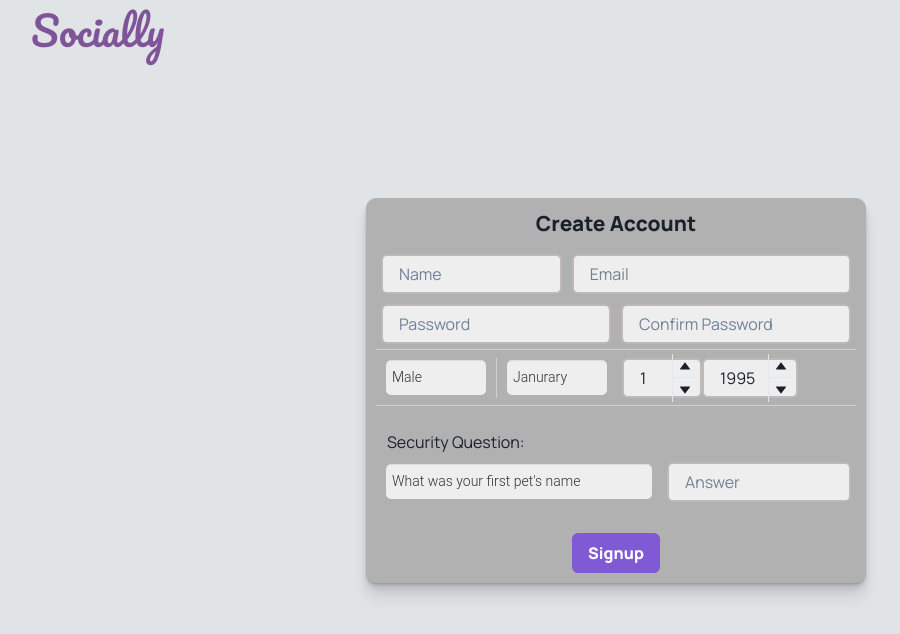
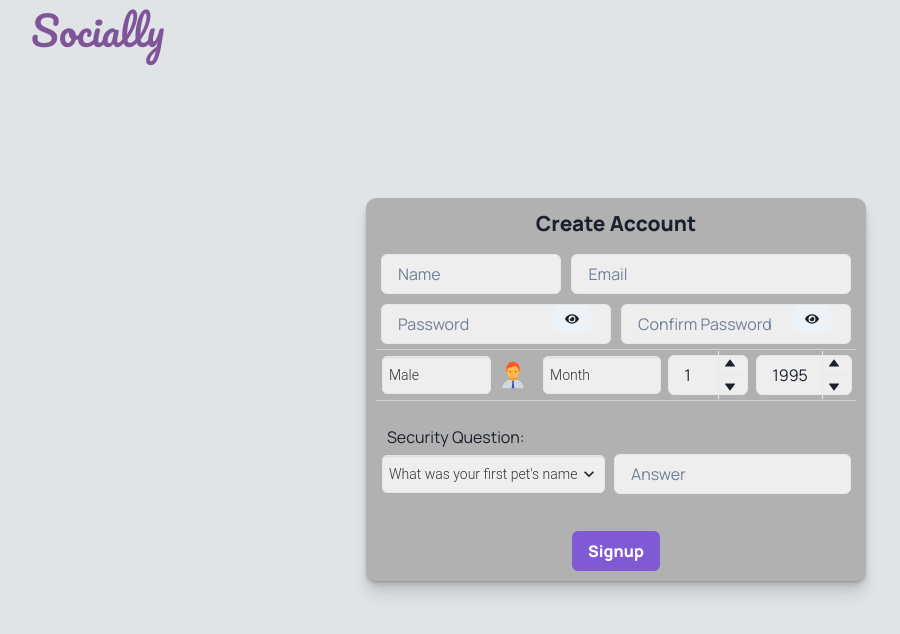
Before and after one commit to clew-bot/Socially, a React (Create React App) app in the folder frontend/: page /signup in a window 1280 px wide. Shown: the top 634 px of the page, without its empty margins (24-924 px from the left). Built offline with nearby package versions, Linux system fonts and the light colour scheme.

Commit message:
signup almost done

```diff
--- a/frontend/package.json
+++ b/frontend/package.json
@@ -17,6 +17,7 @@
     "react-router-dom": "^6.3.0",
     "react-scripts": "5.0.1",
     "styled-components": "^5.3.5",
+    "validator": "^13.7.0",
     "web-vitals": "^2.1.4"
   },
   "scripts": {
--- a/frontend/src/App.css
+++ b/frontend/src/App.css
@@ -3,7 +3,7 @@
 }
 
 #app {
-  background-color: aliceblue;
+  background-color: black;
 }
 
 .css-mxool3 {
--- a/frontend/src/pages/Signup/index.js
+++ b/frontend/src/pages/Signup/index.js
@@ -1,10 +1,12 @@
 import React, { useState } from "react";
+import validator from "validator";
 import {
   Form,
-  Select,
   Container,
   Centered,
   Centered2,
+  GenderContainer,
+  BirthdayContainer,
 } from "../../styled/signup.styled";
 import { useForm } from "../../hooks/useForm";
 import { format, compareAsc } from "date-fns";
@@ -18,11 +20,15 @@ import {
   NumberIncrementStepper,
   NumberDecrementStepper,
   FormControl,
+  InputRightElement,
+  InputGroup,
+  Select,
   FormLabel,
   FormErrorMessage,
   FormHelperText,
 } from "@chakra-ui/react";
-
+import { FaEye, FaEyeSlash } from "react-icons/fa";
+import { FcBusinesswoman, FcManager } from "react-icons/fc";
 const Signup = () => {
   const [loading, setLoading] = useState(false);
   const [values, handleChange] = useForm({
@@ -34,12 +40,43 @@ const Signup = () => {
     day: "",
     sAnswer: "",
   });
+  let isError = false;
   const [gender, setGender] = useState([]);
   const [securityQuestion, setSecurityQuestion] = useState([]);
-  const isError = values === "";
+  const [show, setShow] = useState(false);
+  const [emailError, setEmailError] = useState("");
+  const [error, setError] = useState(false);
+  const [pwError, setPWError] = useState(false);
 
+  const handleClick = () => setShow(!show);
+
+  const validateEmail = (email) => {
+    if (validator.isEmail(email)) {
+      console.log("aight");
+      isError = false;
+      setEmailError("");
+      setError(false);
+    } else {
+      console.log("ffs kid");
+      isError = true;
+      console.log(isError);
+      setEmailError("This field is invalid");
+      setError(true);
+    }
+  };
   const handleSignUp = async (e) => {
+    setLoading(true);
     e.preventDefault();
+    validateEmail(values.email);
+    if (isError) {
+      setLoading(false);
+      return;
+    }
+    if (values.password !== values.confirmPassword) {
+      setPWError(true);
+      setLoading(false);
+      return;
+    }
 
     console.log(values);
     let birthday = format(
@@ -73,6 +110,7 @@ const Signup = () => {
             ></Input>
             <br />
             <Input
+              className={`${error ? "error" : ""}`}
               onChange={handleChange}
               name="email"
               placeholder="Email"
@@ -80,37 +118,71 @@ const Signup = () => {
           </Container>
 
           <Container>
+            <InputGroup>
               <Input
                 onChange={handleChange}
                 name="password"
-              type="password"
+                className={`${pwError ? "error" : ""}`}
                 placeholder="Password"
+                type={show ? "text" : "password"}
               ></Input>
+              <InputRightElement width="5.5rem">
+                <Button h="1.75rem" size="sm" onClick={handleClick}>
+                  {show ? <FaEyeSlash /> : <FaEye />}
+                </Button>
+              </InputRightElement>
+            </InputGroup>
+            <InputGroup>
               <Input
                 onChange={handleChange}
+                className={`${pwError ? "error" : ""}`}
                 name="confirmPassword"
-              type="password"
                 placeholder="Confirm Password"
+                type={show ? "text" : "password"}
               ></Input>
+              <InputRightElement width="5.5rem">
+                <Button h="1.75rem" size="sm" onClick={handleClick}>
+                  {show ? <FaEyeSlash /> : <FaEye />}
+                </Button>
+              </InputRightElement>
+            </InputGroup>
           </Container>
           <Divider />
 
-          <Container>
+          <Container js="center" width="100px">
             <Select
+            width="110px"
+            icon={""}
+            className="gender-select"
               onChange={(e) => {
                 setGender(e.target.value);
               }}
-              width="100px"
             >
-              <option defaultValue disabled>
+              <option disabled defaultValue={true}>
                 Gender
               </option>
               <option value="Male">Male</option>
               <option value="Female">Female</option>
             </Select>
-            <Divider orientation="vertical" />
-            <Select name="month" onChange={handleChange} width="100px">
-              <option value="01">Janurary</option>
+            <GenderContainer>
+              {gender === "Female" ? (
+                <FcBusinesswoman size={"2rem"} />
+              ) : (
+                <FcManager size={"2rem"} />
+              )}
+            </GenderContainer>
+            <BirthdayContainer>
+              <Select
+              icon={""}
+                name="month"
+                onChange={handleChange}
+                marginLeft=".5rem"
+                width="120px"
+              >
+                <option disabled selected>
+                  Month
+                </option>
+                <option value="01">January</option>
                 <option value="02">February</option>
                 <option value="03">March</option>
                 <option value="04">April</option>
@@ -124,6 +196,7 @@ const Signup = () => {
                 <option value="12">December</option>
               </Select>
               <NumberInput
+                marginLeft=".5rem"
                 size="md"
                 maxW={20}
                 defaultValue={1}
@@ -139,6 +212,7 @@ const Signup = () => {
                 </NumberInputStepper>
               </NumberInput>
               <NumberInput
+                marginLeft=".5rem"
                 size="md"
                 maxW={24}
                 defaultValue={1995}
@@ -154,6 +228,7 @@ const Signup = () => {
                   <NumberDecrementStepper />
                 </NumberInputStepper>
               </NumberInput>
+            </BirthdayContainer>
           </Container>
 
           <Divider />
@@ -162,6 +237,7 @@ const Signup = () => {
 
           <Container>
             <Select
+            paddingRight="10px"
               name="sQuestion"
               width="500px"
               onChange={(e) => {
@@ -184,8 +260,12 @@ const Signup = () => {
             <Input name="sAnswer" placeholder="Answer"></Input>
           </Container>
           <br />
+          {!isError ? (
+            <FormHelperText>{emailError}</FormHelperText>
+          ) : (
+            <FormHelperText>Required</FormHelperText>
+          )}
           <Centered2>
-            {" "}
             <Button
               size="md"
               type="submit"
--- a/frontend/src/styled/signup.styled.js
+++ b/frontend/src/styled/signup.styled.js
@@ -8,11 +8,17 @@ export const Centered = styled.div`
     `;
 
 export const Form = styled.form`
+
+    @media screen and (max-width: 600px) {
+        width: 400px;
+    }
+
     display: flex;
     flex-direction: column;
     max-width: 1170px;
     margin: 0 auto;
     background-color: #b1b1b1;
+
     max-width: 500px;
     height: 100%;
     padding: 10px;
@@ -41,35 +47,39 @@ export const Form = styled.form`
 `
 
 export const Select = styled.select`
-  -webkit-appearance: none;
-  -moz-appearance: none;
-  text-indent: 1px;
-  text-overflow: '';
-    height: 35px;
-    width: ${props => props.width || '200px'};
-    margin: 10px;
-    padding: 5px;
-    font-size: 14px;
-    font-family: 'Roboto', sans-serif;
-    font-weight: 300;
-    color: #333;
-    background-color: #eee;
-    border-radius: 5px;
-    box-shadow: 0 1px 1px rgba(0, 0, 0, 0.075) inset;
-    transition: border-color ease-in-out 0.15s, box-shadow ease-in-out 0.15s;
-    &:focus {
-        border-color: #ef0000;
-        outline: 0;
-        box-shadow: 0 1px 1px rgba(0, 0, 0, 0.075) inset, 0 0 8px rgba(102, 175, 233, 0.6);
-    }
+
 `
 export const Container = styled.div`
     display: flex;
-    justify-content :start;
+    justify-content :${props => props.js || 'space-between'};
     align-items: center;
+    .error-email {
+        border: solid 2px red;
+    }
+
+    .error {
+        border: solid 2px red;
+        animation: shake 0.5s;
+    }
+
+    @keyframes shake {
+        10%, 90% {
+            transform: translate3d(-1px, 0, 0);
+        }
+        20%, 80% {
+            transform: translate3d(2px, 0, 0);
+        }
+        30%, 50%, 70% {
+            transform: translate3d(-4px, 0, 0);
+        }
+        40%, 60% {
+            transform: translate3d(4px, 0, 0);
+        }
+    }
+
     input {
         margin: 5px;
-        border: solid 2px #bfb8b8;
+
         background: #eee;
         &:focus {
             border-color: #b2b2b2;
@@ -85,6 +95,46 @@ export const Container = styled.div`
     hr {
         padding-top: 40px;
     }
+    .css-19wuo85 {
+        margin-top: 10px;
+        margin-left: 12px;
+        background: #91918a;
+    }
+
+    .css-1y1zyf5 {
+        top: 0;
+        left: 0;
+        position: absolute;
+    }
+    .gender-select {
+    }
+    select {
+        @media screen and (max-width: 600px) {
+            .chakra-select__icon {
+
+            }
+    }
+    -webkit-appearance: none;
+  -moz-appearance: none;
+  text-indent: 1px;
+  text-overflow: '';
+    margin: 6px;
+    padding: 5px;
+    height: 38px;
+    font-size: 14px;
+    font-family: 'Roboto', sans-serif;
+    font-weight: 300;
+    color: #333;
+    background-color: #eee;
+    border-radius: 5px;
+    box-shadow: 0 1px 1px rgba(0, 0, 0, 0.075) inset;
+    transition: border-color ease-in-out 0.15s, box-shadow ease-in-out 0.15s;
+    &:focus {
+        border-color: #ef0000;
+        outline: 0;
+        box-shadow: 0 1px 1px rgba(0, 0, 0, 0.075) inset, 0 0 8px rgba(102, 175, 233, 0.6);
+    }
+}
     `
 
     export const Centered2 = styled.div`
@@ -93,3 +143,14 @@ export const Container = styled.div`
     align-items: center;
     margin-top: 0%;
     `
+
+    export const GenderContainer = styled.div`
+        svg {
+            margin-left: 12px;
+        }
+    `
+
+    export const BirthdayContainer = styled.div`
+        display: flex;
+        margin-right: 9.5px;
+    `
```
Also changed, not shown: 1 other file (tests, documents, lock files or other folders). Lines whose indentation alone changed are shown as unchanged.
